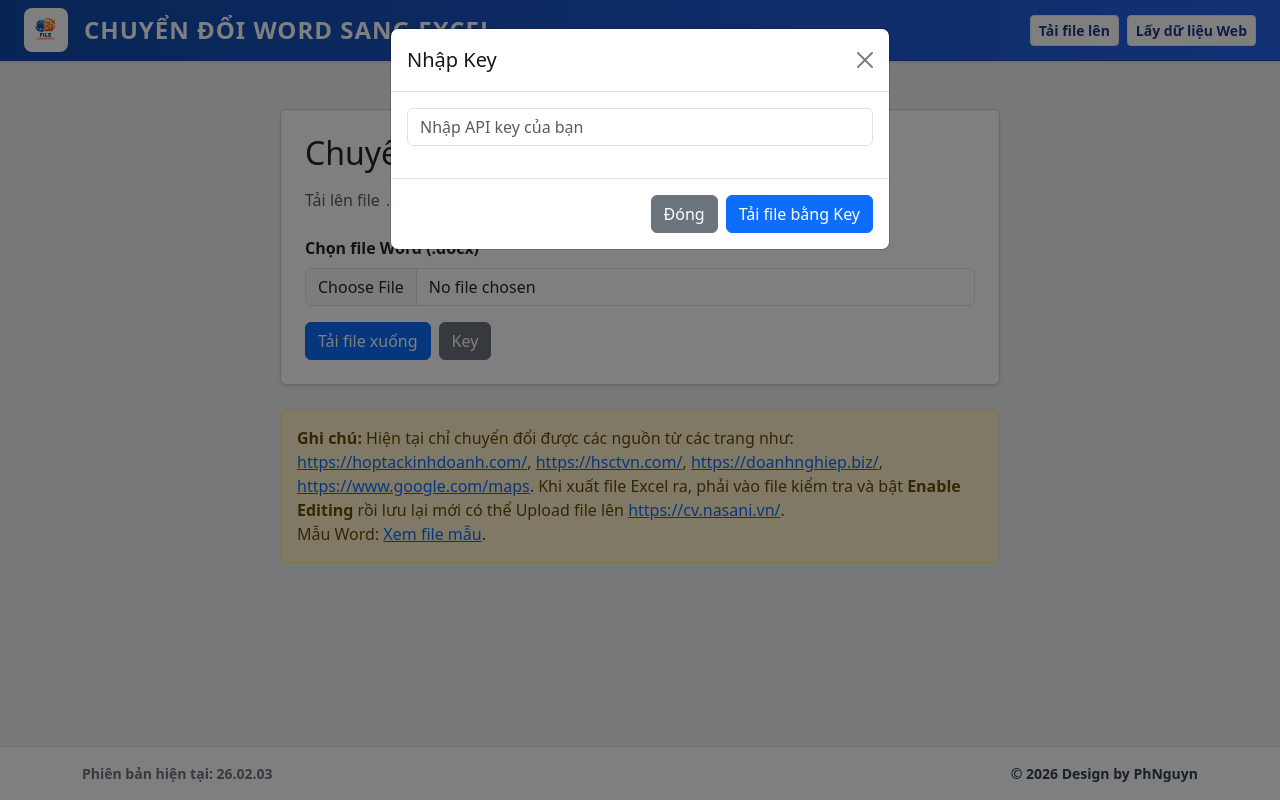
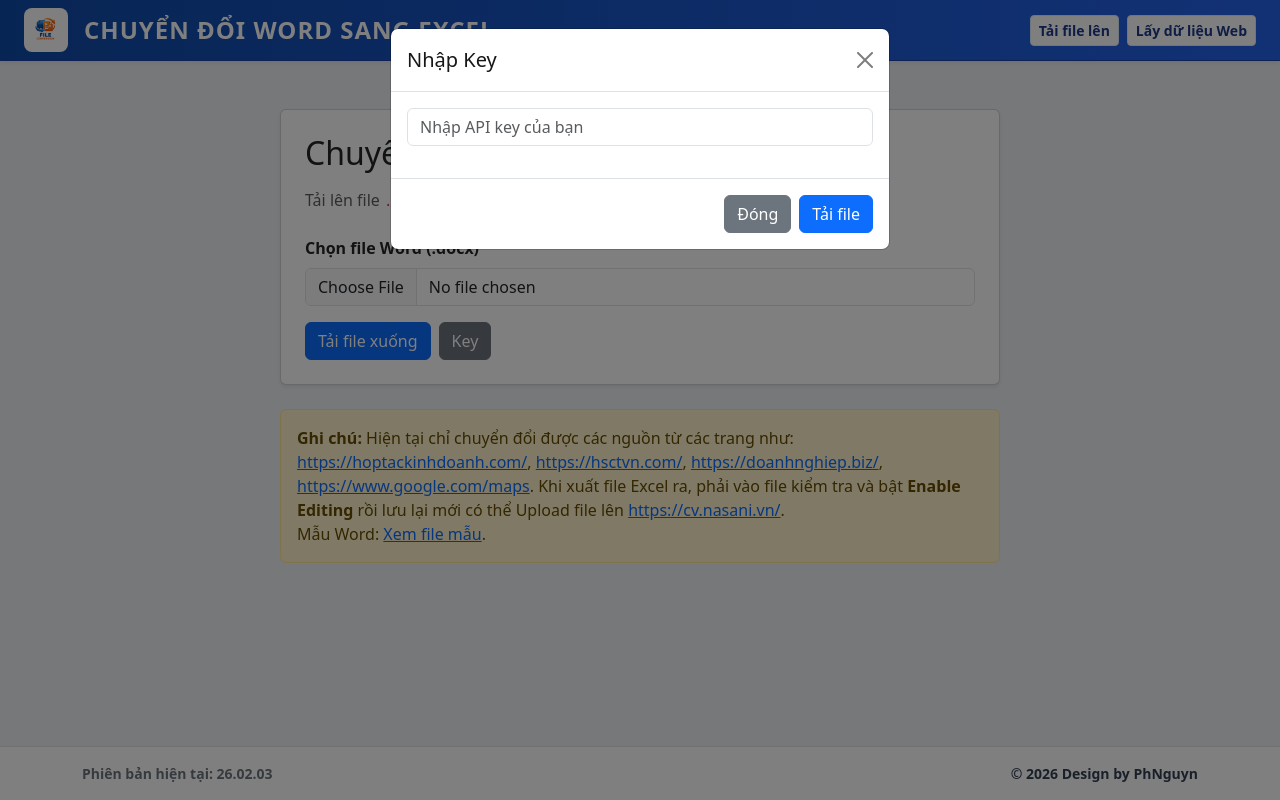
Before and after one commit to nguyenter/WordToExcel, a Flask app: page /word-to-excel in a window 1280 px wide, after a click on "Key". Run offline with Flask 3, Linux system fonts and the light colour scheme; some libraries are stand-ins or nearby versions.

Commit message:
Change button text to Tải file

```diff
--- a/app/templates/word_to_excel.html
+++ b/app/templates/word_to_excel.html
@@ -149,7 +149,7 @@
             </div>
             <div class="modal-footer">
                 <button type="button" class="btn btn-secondary" data-bs-dismiss="modal">Đóng</button>
-                <button type="button" class="btn btn-primary" id="saveKeyBtn">Tải file bằng Key</button>
+                <button type="button" class="btn btn-primary" id="saveKeyBtn">Tải file</button>
             </div>
         </div>
     </div>
```
